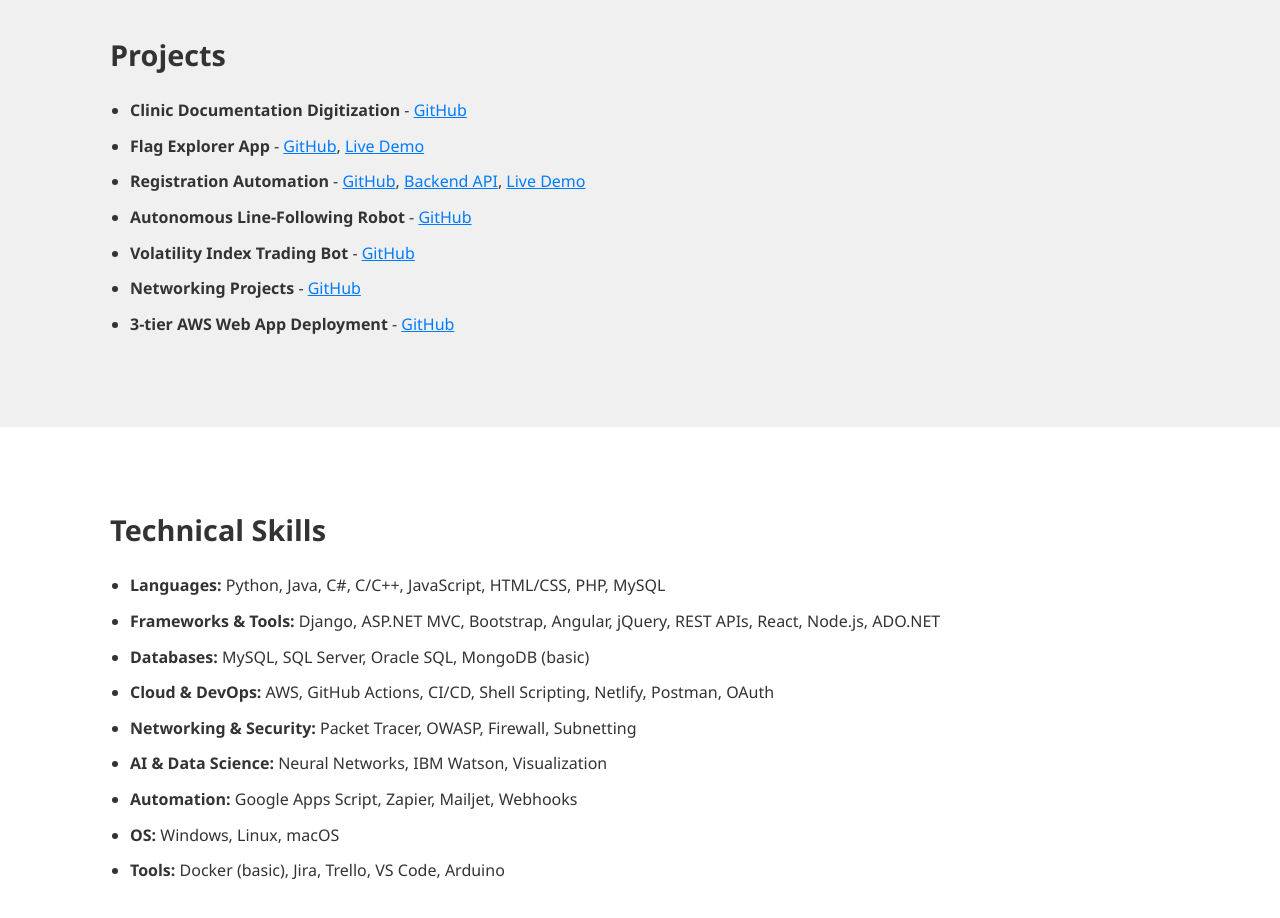
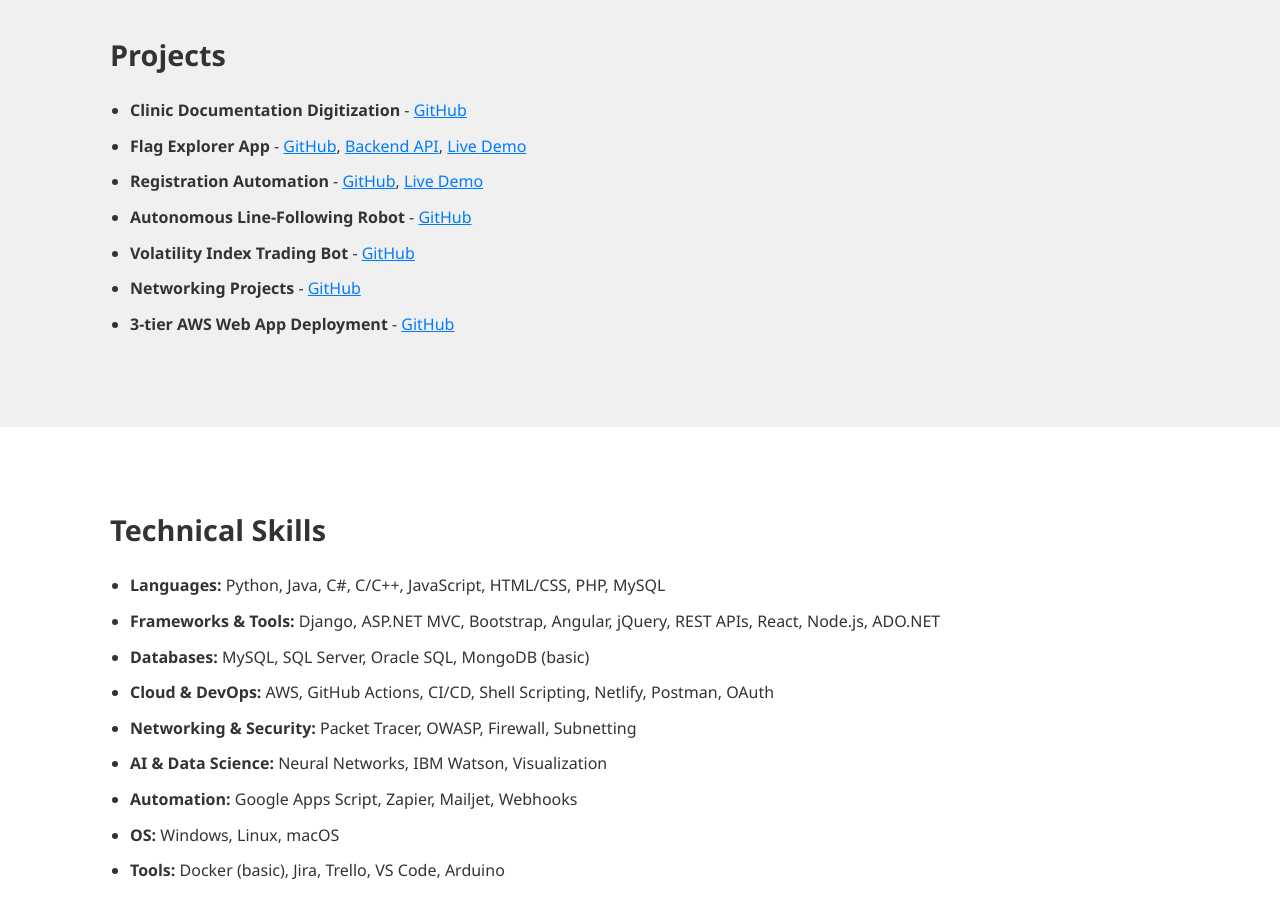
Before and after one commit to BenedictMzizi/OnlineResume, a plain HTML site: page index.html in a window 1280 px wide. Shown: the part 1420-2338 px from the top of the page. Drawn offline with Linux system fonts and the light colour scheme.

Commit message:
Update index.html

```diff
--- a/index.html
+++ b/index.html
@@ -56,8 +56,8 @@
       <h2>Projects</h2>
       <ul>
         <li><strong>Clinic Documentation Digitization</strong> - <a href="https://www.github.com/BenedictMzizi/BFT-solutions">GitHub</a></li>
-        <li><strong>Flag Explorer App</strong> - <a href="https://github.com/BenedictMzizi/FlagExplorerApp">GitHub</a>, <a href="https://flag-explorer-app.vercel.app">Live Demo</a></li>
-        <li><strong>Registration Automation</strong> - <a href="https://www.github.com/BenedictMzizi/RegistrationAutomation">GitHub</a>, <a href="https://flagexplorerapp.onrender.com/countries">Backend API</a>, <a href="https://benedictmzizi.github.io/RegistrationAutomation">Live Demo</a></li>
+        <li><strong>Flag Explorer App</strong> - <a href="https://github.com/BenedictMzizi/FlagExplorerApp">GitHub</a>, <a href="https://flagexplorerapp.onrender.com/countries">Backend API</a>, <a href="https://flag-explorer-app.vercel.app">Live Demo</a></li>
+        <li><strong>Registration Automation</strong> - <a href="https://www.github.com/BenedictMzizi/RegistrationAutomation">GitHub</a>, <a href="https://benedictmzizi.github.io/RegistrationAutomation">Live Demo</a></li>
         <li><strong>Autonomous Line-Following Robot</strong> - <a href="https://www.github.com/BenedictMzizi/Autonomous-Line-Following-Robot">GitHub</a></li>
         <li><strong>Volatility Index Trading Bot</strong> - <a href="https://www.github.com/BenedictMzizi/Robot1000">GitHub</a></li>
         <li><strong>Networking Projects</strong> - <a href="https://www.github.com/BenedictMzizi/ciscoProject">GitHub</a></li>
```
